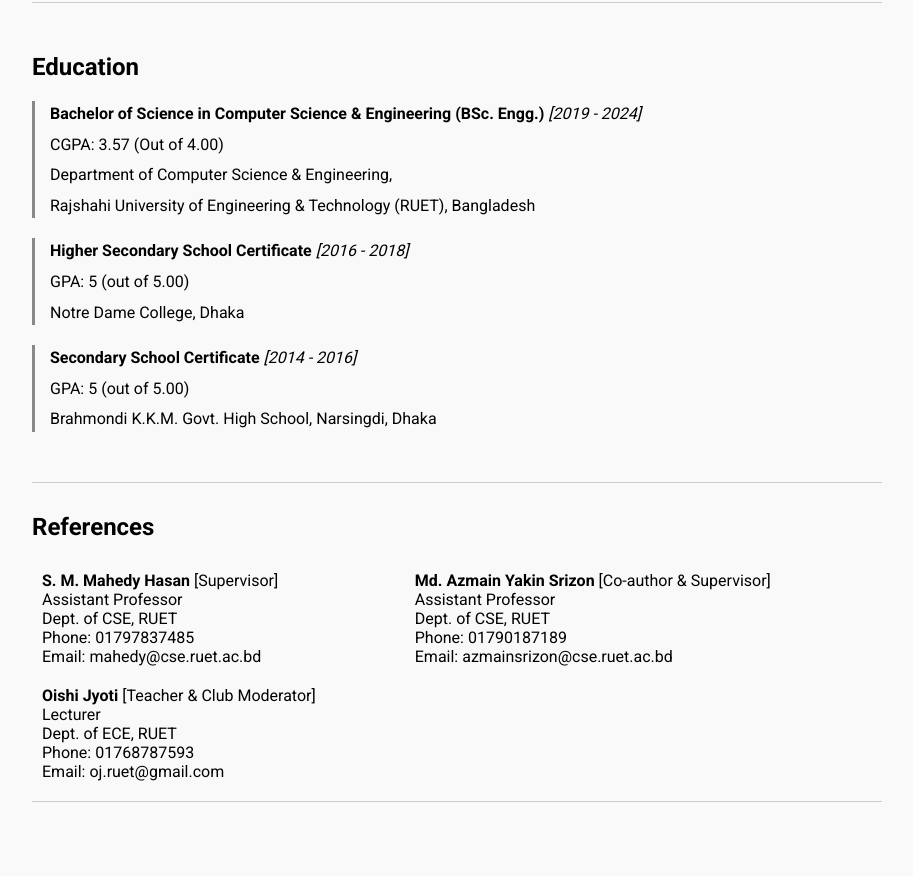
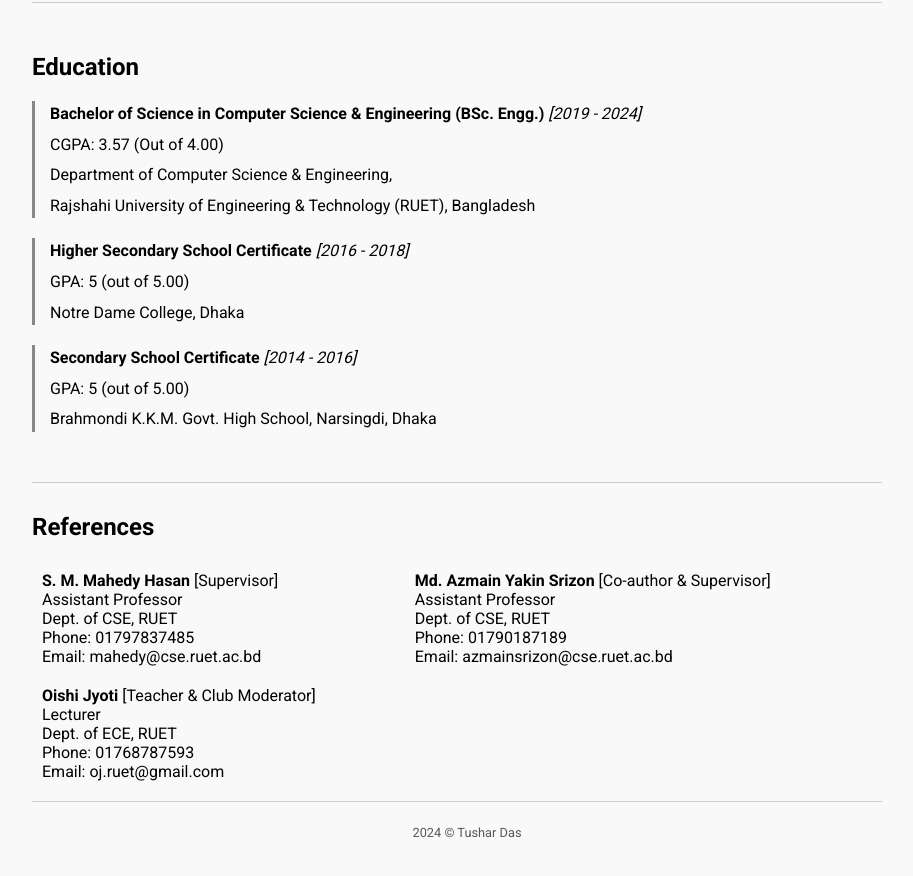
Before and after one commit to tushar9085/tushar9085.github.io, a plain HTML site: page index.html in a window 1280 px wide. Shown: the part 3062-3938 px from the top of the page, without its empty margins (238-1151 px from the left). Before the commit the page ends 3884 px from the top, so only its background shows below. Drawn offline with Linux system fonts and the light colour scheme.

Commit message:
Copyright

```diff
--- a/index.html
+++ b/index.html
@@ -344,6 +344,13 @@
             </section>
 
 
+            <!-- Footer -->
+            <footer class="footer">
+                <p>2024 &copy; Tushar Das</p>
+            </footer>
+
+
+
 
 
 
--- a/style.css
+++ b/style.css
@@ -285,6 +285,19 @@ section p {
 
 
 
+.footer {
+    width: 100%;
+    text-align: center;
+    padding: 10px;
+    font-size: 0.8em;
+    color: #585858;
+    /* position: fixed; */
+    bottom: 0;
+    right: 0;
+}
+
+
+
 
 
 
```
